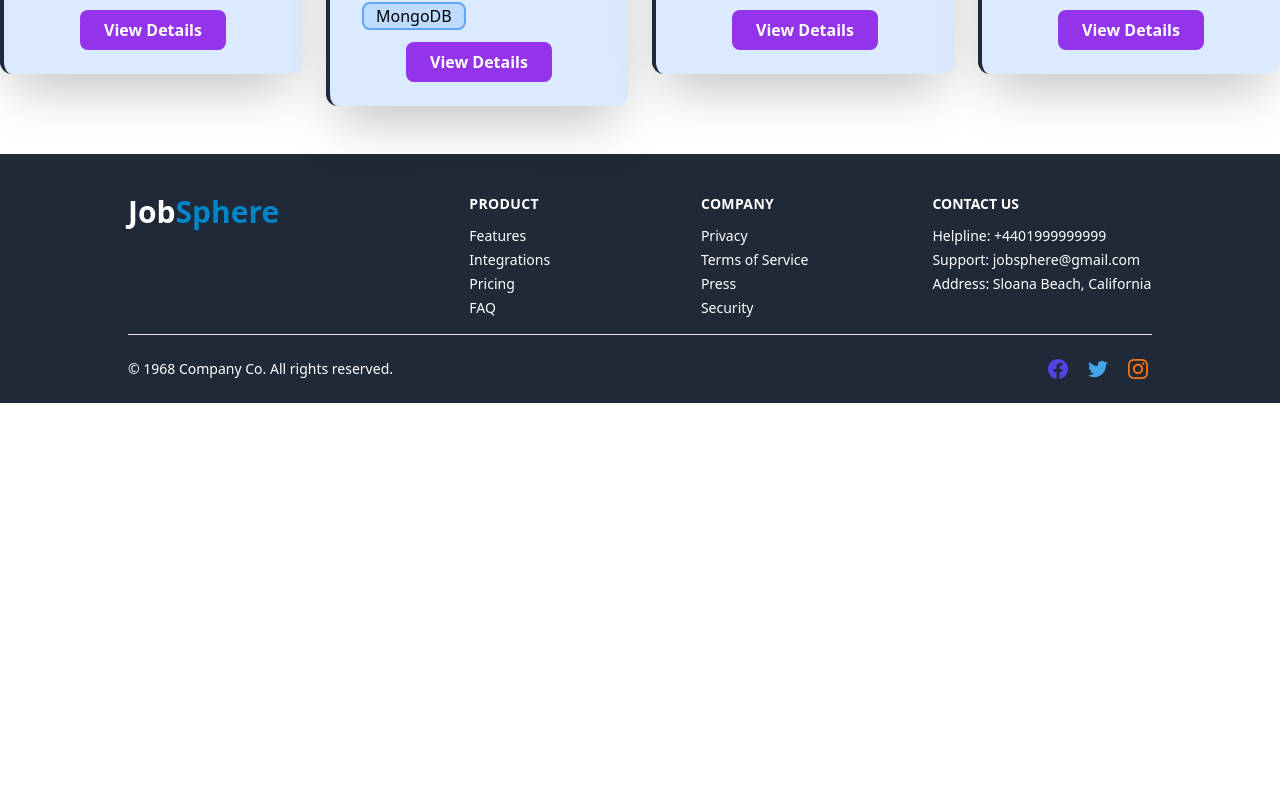
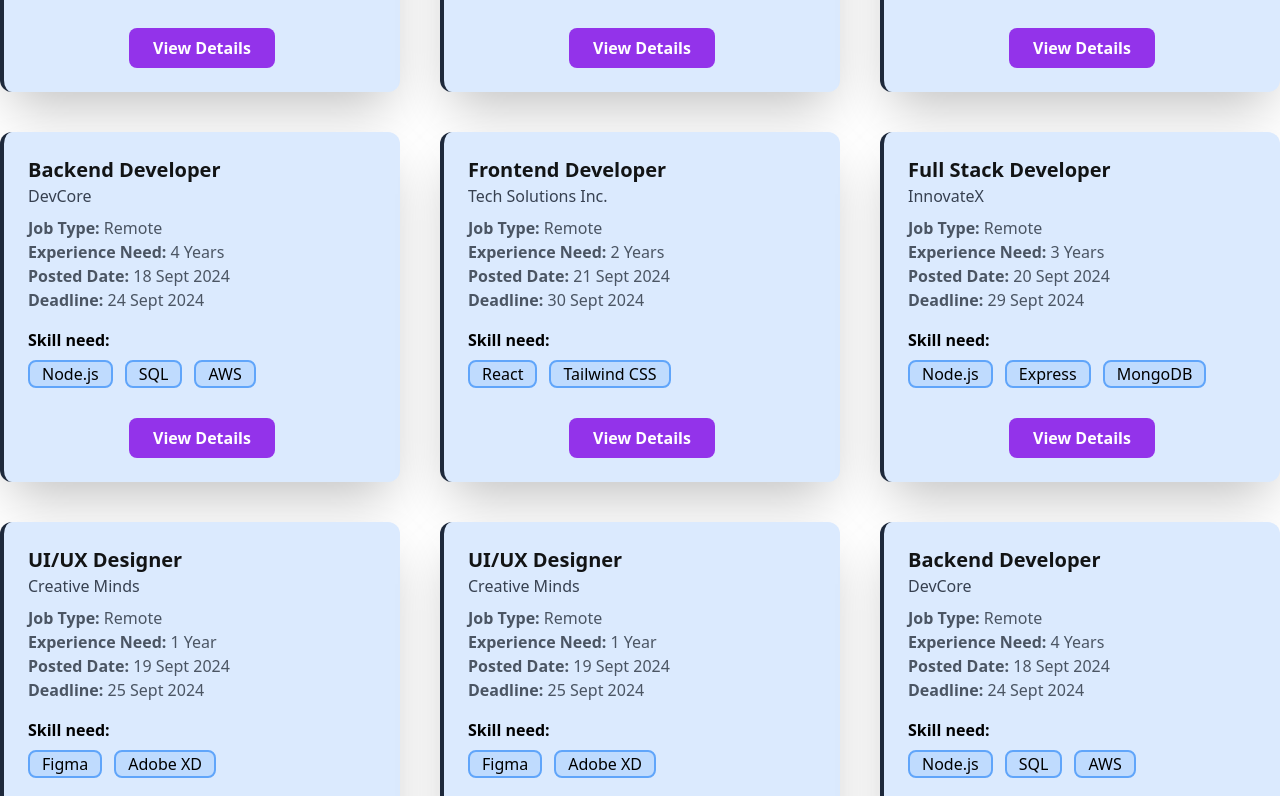
Before and after one commit to HunterMahmud/JobSphere, a Next.js app: page /jobs in a window 1280 px wide. Shown: the part 444-1240 px from the top of the page. Before the commit the page ends 847 px from the top, so only its background shows below. Built offline with nearby package versions, Linux system fonts and the light colour scheme.

Commit message:
Jobs More Card Added

```diff
--- a/src/app/jobs/page.jsx
+++ b/src/app/jobs/page.jsx
@@ -42,13 +42,63 @@ const JobPage = () => {
           postedDate: "18 Sept 2024",
           deadline: "24 Sept 2024",
           skills: ["Node.js", "SQL", "AWS"],
+        },
+        {
+          title: "Frontend Developer",
+          company: "Tech Solutions Inc.",
+          jobType: "Remote",
+          education: "Bachelor's Degree",
+          experience: "2 Years",
+          postedDate: "21 Sept 2024",
+          deadline: "30 Sept 2024",
+          skills: ["React", "Tailwind CSS"],
+        },
+        {
+          title: "Full Stack Developer",
+          company: "InnovateX",
+          jobType: "Remote",
+          education: "Master's Degree",
+          experience: "3 Years",
+          postedDate: "20 Sept 2024",
+          deadline: "29 Sept 2024",
+          skills: ["Node.js", "Express", "MongoDB"],
+        },
+        {
+          title: "UI/UX Designer",
+          company: "Creative Minds",
+          jobType: "Remote",
+          education: "Graduation",
+          experience: "1 Year",
+          postedDate: "19 Sept 2024",
+          deadline: "25 Sept 2024",
+          skills: ["Figma", "Adobe XD"],
+        },
+        {
+          title: "UI/UX Designer",
+          company: "Creative Minds",
+          jobType: "Remote",
+          education: "Graduation",
+          experience: "1 Year",
+          postedDate: "19 Sept 2024",
+          deadline: "25 Sept 2024",
+          skills: ["Figma", "Adobe XD"],
+        },
+        {
+          title: "Backend Developer",
+          company: "DevCore",
+          jobType: "Remote",
+          education: "Bachelor's Degree",
+          experience: "4 Years",
+          postedDate: "18 Sept 2024",
+          deadline: "24 Sept 2024",
+          skills: ["Node.js", "SQL", "AWS"],
         }
       ];
 
     return (
         <div className="container mx-auto my-12">
       <h1 className="text-3xl font-bold text-center mb-8">Jobs</h1>
-      <div className="grid grid-cols-1 sm:grid-cols-2 lg:grid-cols-4 gap-6">
+      <div className="grid grid-cols-1 sm:grid-cols-2 lg:grid-cols-3 gap-10">
         {jobs.map((job, index) => (
           <JobsCard key={index} job={job} />
         ))}
--- a/src/components/Jobs/JobsCard.jsx
+++ b/src/components/Jobs/JobsCard.jsx
@@ -4,7 +4,7 @@ const JobsCard = ({job}) => {
    const { title, company, jobType, education, experience, postedDate, deadline, skills } = job
    return (
       <div>
-         <div className="card bg-blue-100 shadow-2xl p-6 rounded-xl border-l-4 border-slate-800 flex flex-col justify-between hover:border-2 box-border ">
+         <div className="card bg-blue-100 shadow-2xl p-6 rounded-xl border-l-4 border-slate-800 flex flex-col justify-between hover:border-2 hover:border-sky-500 box-border h-[350px]">
 
 
             <div className="card-body">
```
